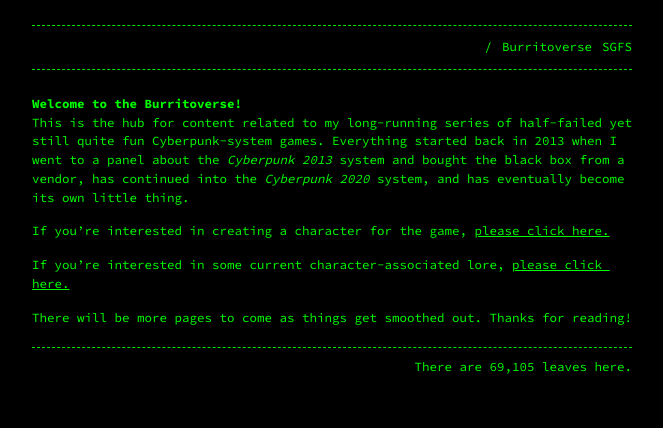
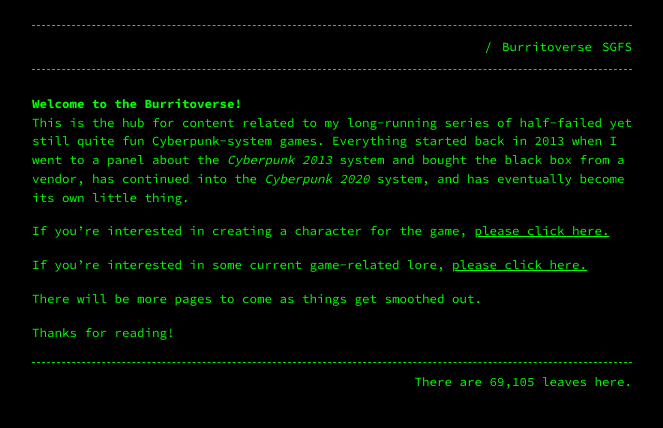
Before and after one commit to Terwilliger69105/69105.github.io, a Jekyll site: the page built from burritoverse.md, in a window 1280 px wide. Shown: the top 428 px of the page, without its empty margins (308-971 px from the left). Built offline with Jekyll 4.4.1, drawn with Linux system fonts in a browser that asks for light colours; our own code applies the rules of GitHub Pages for plain Markdown files.

Commit message:
Update burritoverse.md

```diff
--- a/burritoverse.md
+++ b/burritoverse.md
@@ -9,6 +9,8 @@ This is the hub for content related to my long-running series of half-failed yet
 
 If you're interested in creating a character for the game, [please click here.](/ccreation/)
 
-If you're interested in some current character-associated lore, [please click here.](/lore/)
+If you're interested in some current game-related lore, [please click here.](/lore/)
 
-There will be more pages to come as things get smoothed out. Thanks for reading!
+There will be more pages to come as things get smoothed out.
+
+Thanks for reading!
```
